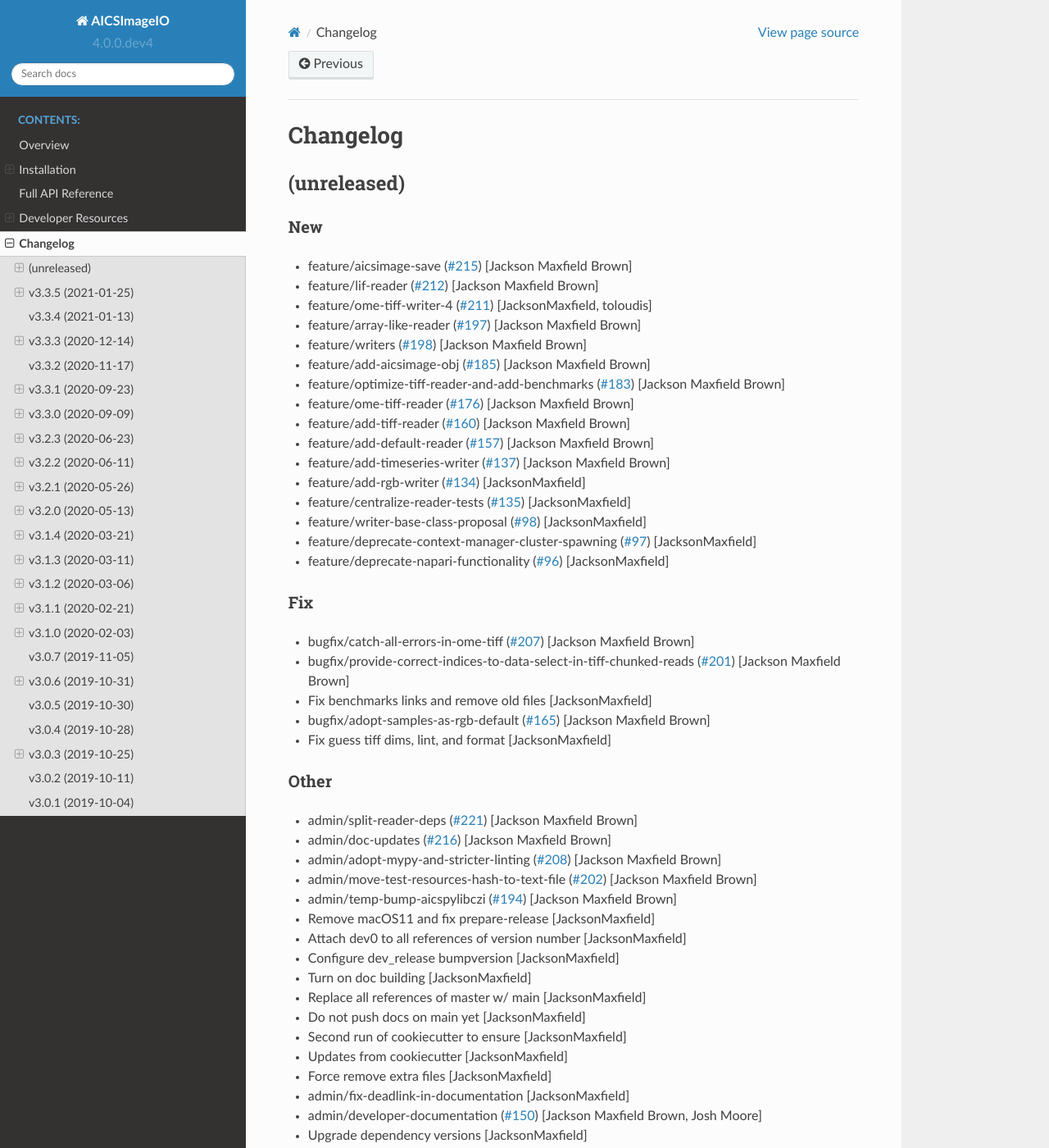
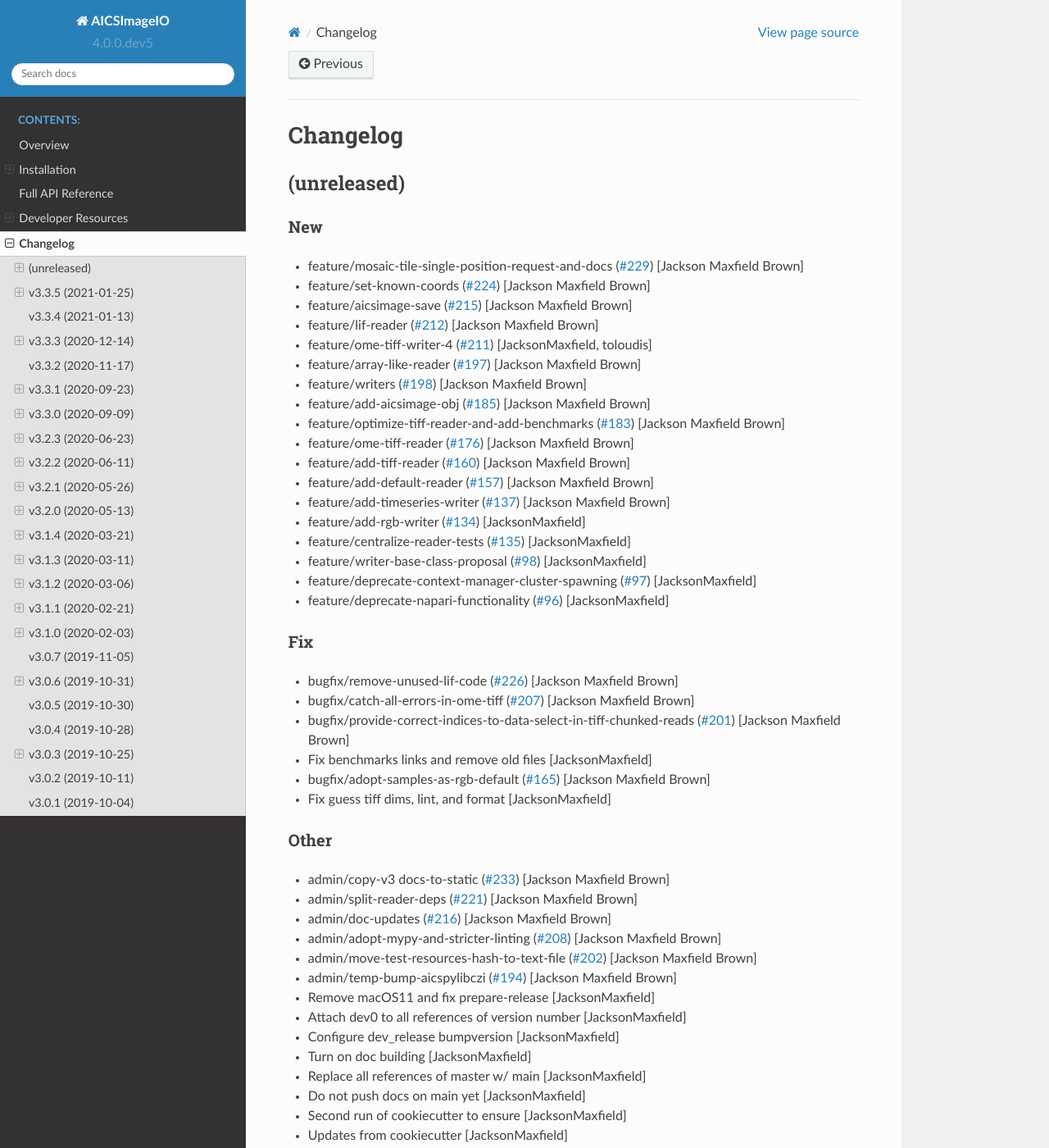
Before and after one commit to AllenCellModeling/aicsimageio, a Sphinx documentation site: the page built from docs/CHANGELOG.rst, in a window 1280 px wide and 1400 px high. Shown: the whole window at 82% size. Built offline with Sphinx 7.4.7 and the Read the Docs theme 2.0.0, drawn with Linux system fonts in a browser that asks for light colours; pages that are not in the unit, such as notebooks, are missing from menus.

Commit message:
Bump version: 4.0.0.dev4 → 4.0.0.dev5

```diff
--- a/aicsimageio/__init__.py
+++ b/aicsimageio/__init__.py
@@ -13,7 +13,7 @@ __author__ = "Jackson Maxfield Brown, Allen Institute for Cell Science"
 __email__ = "jmaxfieldbrown@gmail.com, jamies@alleninstitute.org, bowdenm@spu.edu"
 # Do not edit this string manually, always use bumpversion
 # Details in CONTRIBUTING.md
-__version__ = "4.0.0.dev4"
+__version__ = "4.0.0.dev5"
 
 
 def get_module_version() -> str:
--- a/cookiecutter.yaml
+++ b/cookiecutter.yaml
@@ -6,5 +6,5 @@ default_context:
     project_slug: "aicsimageio"
     project_short_description: "Image Reading, Metadata Conversion, and Image Writing for Microscopy Images in Pure Python"
     pypi_username: "aicspypi"
-    version: "4.0.0.dev4"
+    version: "4.0.0.dev5"
     open_source_license: "BSD license"
--- a/docs/CHANGELOG.rst
+++ b/docs/CHANGELOG.rst
@@ -6,6 +6,12 @@ Changelog
 
 New
 ~~~
+- feature/mosaic-tile-single-position-request-and-docs  (`#229
+  <https://github.com/AllenCellModeling/aicsimageio/pull/229>`_)
+  [Jackson Maxfield Brown]
+- feature/set-known-coords  (`#224
+  <https://github.com/AllenCellModeling/aicsimageio/pull/224>`_)
+  [Jackson Maxfield Brown]
 - feature/aicsimage-save  (`#215
   <https://github.com/AllenCellModeling/aicsimageio/pull/215>`_)
   [Jackson Maxfield Brown]
@@ -57,6 +63,9 @@ New
 
 Fix
 ~~~
+- bugfix/remove-unused-lif-code  (`#226
+  <https://github.com/AllenCellModeling/aicsimageio/pull/226>`_)
+  [Jackson Maxfield Brown]
 - bugfix/catch-all-errors-in-ome-tiff  (`#207
   <https://github.com/AllenCellModeling/aicsimageio/pull/207>`_)
   [Jackson Maxfield Brown]
@@ -71,6 +80,9 @@ Fix
 
 Other
 ~~~~~
+- admin/copy-v3 docs-to-static  (`#233
+  <https://github.com/AllenCellModeling/aicsimageio/pull/233>`_)
+  [Jackson Maxfield Brown]
 - admin/split-reader-deps  (`#221
   <https://github.com/AllenCellModeling/aicsimageio/pull/221>`_)
   [Jackson Maxfield Brown]
--- a/setup.cfg
+++ b/setup.cfg
@@ -1,5 +1,5 @@
 [bumpversion]
-current_version = 4.0.0.dev4
+current_version = 4.0.0.dev5
 parse = (?P<major>\d+)\.(?P<minor>\d+)\.(?P<patch>\d+).dev(?P<dev_release>\d+)
 serialize = {major}.{minor}.{patch}.dev{dev_release}
 commit = True
--- a/setup.py
+++ b/setup.py
@@ -108,6 +108,6 @@ setup(
     url="https://github.com/AllenCellModeling/aicsimageio",
     # Do not edit this string manually, always use bumpversion
     # Details in CONTRIBUTING.md
-    version="4.0.0.dev4",
+    version="4.0.0.dev5",
     zip_safe=False,
 )
```
